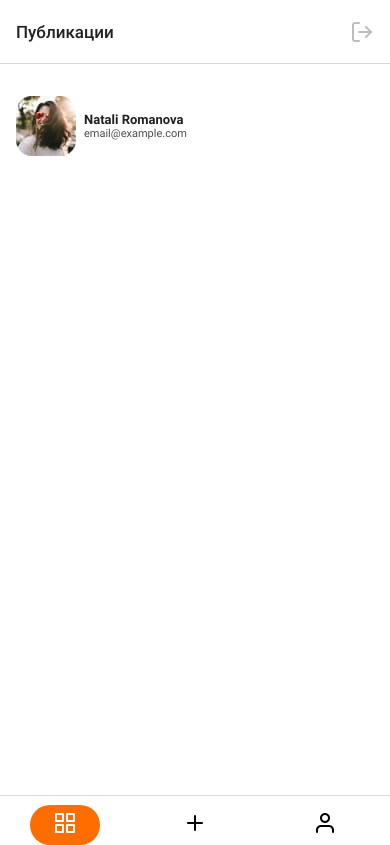
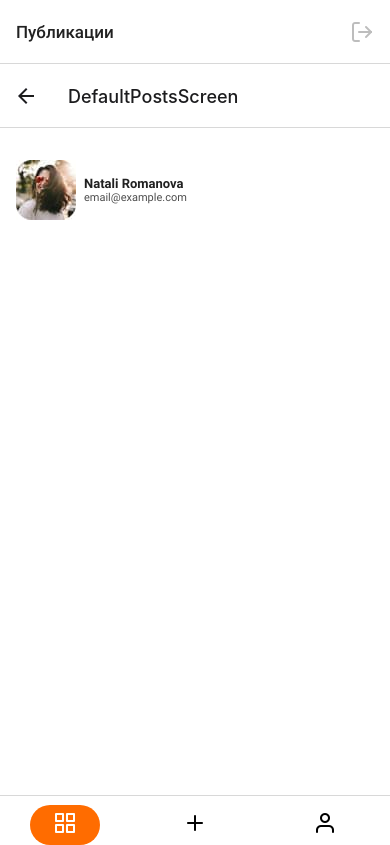
Before and after one commit to MaltsevaYulia/react-native-app, a React Native app in the folder AwesomeProject/: screen /Home in a window 390 px wide. Built offline with nearby package versions, Linux system fonts and the light colour scheme.

Commit message:
add nested Screens

```diff
--- a/AwesomeProject/package.json
+++ b/AwesomeProject/package.json
@@ -18,7 +18,9 @@
     "react": "18.2.0",
     "react-native": "0.71.8",
     "react-native-gesture-handler": "~2.9.0",
-    "expo-media-library": "~15.2.3"
+    "expo-media-library": "~15.2.3",
+    "expo-location": "~15.1.1",
+    "react-native-maps": "1.3.2"
   },
   "devDependencies": {
     "@babel/core": "^7.20.0"
--- a/AwesomeProject/src/Screens/CreatePostsScreen.jsx
+++ b/AwesomeProject/src/Screens/CreatePostsScreen.jsx
@@ -6,24 +6,39 @@ import {
   TouchableWithoutFeedback,
   Keyboard,
   StyleSheet,
+  Image,
 } from "react-native";
 
-import { AntDesign, Feather, MaterialIcons } from "@expo/vector-icons";
+import { Feather, MaterialIcons } from "@expo/vector-icons";
 import { TextInput } from "react-native-gesture-handler";
 import { Camera } from "expo-camera";
 import * as MediaLibrary from "expo-media-library";
+import * as Location from "expo-location";
 import { useEffect, useState } from "react";
 
-export const CreatePostsScreen = () => {
+export const CreatePostsScreen = ({ navigation }) => {
   const [hasPermission, setHasPermission] = useState(null);
   const [type, setType] = useState(Camera.Constants.Type.back);
   const [cameraRef, setCameraRef] = useState(null);
+  const [photo, setPhoto] = useState("");
+  const [name, setName] = useState("");
+  const [region, setRegion] = useState("");
+  const [location, setLocation] = useState(null);
+  const [errorMsg, setErrorMsg] = useState(null);
 
   useEffect(() => {
     (async () => {
       const { status } = await Camera.requestCameraPermissionsAsync();
       await MediaLibrary.requestPermissionsAsync();
       setHasPermission(status === "granted");
+    })();
+    (async () => {
+      let { status } = await Location.requestForegroundPermissionsAsync();
+      console.log("🚀 ~ status:", status)
+      if (status !== "granted") {
+        setErrorMsg("Permission to access location was denied");
+        return;
+      }
     })();
   }, []);
 
@@ -34,25 +49,39 @@ export const CreatePostsScreen = () => {
     return <Text>No access to camera</Text>;
   }
 
-  const takePhoto =async () => {
+  const takePhoto = async () => {
     if (cameraRef) {
       const { uri } = await cameraRef.takePictureAsync();
-      await MediaLibrary.createAssetAsync(uri)
+      await MediaLibrary.createAssetAsync(uri);
+      setPhoto(uri);
+      let location = await Location.getCurrentPositionAsync({});
+      const coords = {
+        latitude: location.coords.latitude,
+        longitude: location.coords.longitude,
+      };
+      setLocation(coords);
     }
-  }
+  };
+
+  const publish = () => {
+    navigation.navigate("DefaultPostsScreen", {
+      photo,
+      name,
+      region,
+      location,
+    });
+    setName("");
+    setRegion("");
+    setPhoto("");
+  };
 
   return (
     <TouchableWithoutFeedback onPress={Keyboard.dismiss}>
       <View style={styles.container}>
-        {/* <View style={styles.header}>
-          <Text style={styles.title}>Создать публикацию</Text>
-          <View style={styles.iconContainer}>
-            <Feather name="arrow-left" size={24} color="#BDBDBD" />
-          </View>
-        </View> */}
         <View style={styles.main}>
           {/* <View style={styles.photo}> */}
           <Camera style={styles.photo} type={type} ref={setCameraRef}>
+            {photo && <Image source={{ uri: photo }} style={styles.picture} />}
             <TouchableOpacity style={styles.round} onPress={takePhoto}>
               <MaterialIcons
                 style={styles.camera}
@@ -69,6 +98,7 @@ export const CreatePostsScreen = () => {
               style={styles.nameInpt}
               placeholder="Название..."
               placeholderTextColor="#BDBDBD"
+              onChangeText={(text) => setName(text)}
             />
             <View style={styles.location}>
               <Feather name="map-pin" size={24} color="#BDBDBD" />
@@ -76,10 +106,11 @@ export const CreatePostsScreen = () => {
                 style={styles.locText}
                 placeholder="Местность..."
                 placeholderTextColor="#BDBDBD"
+                onChangeText={(text) => setRegion(text)}
               />
             </View>
           </View>
-          <TouchableOpacity style={styles.pablishBtn}>
+          <TouchableOpacity style={styles.pablishBtn} onPress={publish}>
             <Text style={styles.btnTitle}>Опубликовать</Text>
           </TouchableOpacity>
         </View>
@@ -97,26 +128,6 @@ const styles = StyleSheet.create({
   container: {
     flex: 1,
   },
-  // header: {
-  //   flex: 0.1,
-  //   backgroundColor: "#fff",
-  //   flexDirection: "row",
-  //   alignItems: "center",
-  //   justifyContent: "center",
-  //   borderBottomWidth: 1,
-  //   borderBottomColor: "#E8E8E8",
-  // },
-  // title: {
-  //   fontFamily: "Roboto-Medium",
-  //   fontSize: 17,
-  //   fontWeight: 500,
-  //   lineHeight: 22,
-  //   color: "#212121",
-  // },
-  // iconContainer: {
-  //   position: "absolute",
-  //   left: 16,
-  // },
   main: {
     flex: 1,
     backgroundColor: "#fff",
@@ -134,7 +145,9 @@ const styles = StyleSheet.create({
     alignItems: "center",
     marginBottom: 8,
   },
+  picture: { width: "100%", height: "100%" },
   round: {
+    position: "absolute",
     alignItems: "center",
     justifyContent: "center",
     backgroundColor: "#FFFFFF",
--- a/AwesomeProject/src/Screens/PostsScreen.jsx
+++ b/AwesomeProject/src/Screens/PostsScreen.jsx
@@ -1,109 +1,152 @@
-import { View, Text, TouchableOpacity, Image } from 'react-native';
-import { AntDesign, Feather } from '@expo/vector-icons';
-import { StyleSheet } from 'react-native';
+import {
+  View,
+  Text,
+  TouchableOpacity,
+  Image,
+  FlatList,
+  SafeAreaView,
+} from "react-native";
+import { AntDesign, Feather } from "@expo/vector-icons";
+import { StyleSheet } from "react-native";
+import { useEffect, useState } from "react";
+import { createStackNavigator } from "@react-navigation/stack";
+import { DefaultPostsScreen } from "./nestedScreens/DefaultPostsScreen";
+import CommentsScreen from "./nestedScreens/CommentsScreen";
+import MapScreen from "./nestedScreens/MapScreen";
 
+const NestedScreens=createStackNavigator()
 
-export const PostsScreen = () => {
+export const PostsScreen = ({ route, navigation }) => {
   return (
-    <View style={styles.container}>
-      {/* <View style={styles.header}>
-        <Text style={styles.title}>Публикации</Text>
-        <View style={styles.iconContainer}>
-          <Feather name="log-out" size={24} color="#BDBDBD" />
-        </View>
-      </View> */}
-      <View style={styles.main}>
-        <View style={styles.userWrapp}>
-          <Image source={require('../assets/images/user.jpg')} />
-          <View style={styles.userInfo}>
-            <Text style={styles.userName}>Natali Romanova</Text>
-            <Text style={styles.userEmail}>email@example.com</Text>
-          </View>
-        </View>
-      </View>
-      {/* <View style={styles.footer}>
-        <Feather name="grid" size={24} color="rgba(33, 33, 33, 0.8)" />
-        <TouchableOpacity style={styles.btn}>
-          <AntDesign name="plus" size={24} color="#FFFFFF" />
-        </TouchableOpacity>
-        <Feather name="user" size={24} color="rgba(33, 33, 33, 0.8)" />
-      </View> */}
-    </View>
+    <NestedScreens.Navigator>
+      <NestedScreens.Screen
+        name="DefaultPostsScreen"
+        component={DefaultPostsScreen}
+      />
+      <NestedScreens.Screen name="CommentsScreen" component={CommentsScreen} />
+      <NestedScreens.Screen name="MapScreen" component={MapScreen}/>
+    </NestedScreens.Navigator>
   );
+  // const [posts, setPosts] = useState([]);
+  // console.log("🚀 ~ PostsScreen ~ posts:", posts);
+  // console.log("route.params", route.params);
+
+  // useEffect(() => {
+  //   if (route.params) {
+  //     setPosts((prev) => [...prev, route.params]);
+  //   }
+  // }, [route.params]);
+
+  // return (
+  //   <View style={styles.container}>
+  //     {/* <View style={styles.header}>
+  //       <Text style={styles.title}>Публикации</Text>
+  //       <View style={styles.iconContainer}>
+  //         <Feather name="log-out" size={24} color="#BDBDBD" />
+  //       </View>
+  //     </View> */}
+  //     <View style={styles.main}>
+  //       <View style={styles.userWrapp}>
+  //         <Image source={require("../assets/images/user.jpg")} />
+  //         <View style={styles.userInfo}>
+  //           <Text style={styles.userName}>Natali Romanova</Text>
+  //           <Text style={styles.userEmail}>email@example.com</Text>
+  //         </View>
+  //       </View>
+  //       <SafeAreaView></SafeAreaView>
+  //       <FlatList
+  //         data={posts}
+  //         keyExtractor={(item, indx) => indx.toString()}
+  //         renderItem={(item) => (
+  //           <View>
+  //             <View style={styles.postContainer}>
+  //               <Image source={{ uri: item.photo }} style={styles.picture} />
+  //             </View>
+  //             <Text style={styles.postName}>{item.name}</Text>
+  //             <TouchableOpacity onPress={navigation.navigate("CommentsScreen")}>
+  //               <Feather name="message-circle" size={24} color="#BDBDBD" />
+  //             </TouchableOpacity>
+  //             <View>
+  //               <Feather name="map-pin" size={24} color="#BDBDBD" />
+  //               <Text style={styles.location}>{item.location}</Text>
+  //             </View>
+  //           </View>
+  //         )}
+  //       />
+  //     </View>
+  //   </View>
+  // );
 };
 
 const styles = StyleSheet.create({
   container: {
     flex: 1,
   },
-  // header: {
-  //   // height: 44,
-  //   flex: 0.1,
-  //   backgroundColor: '#fff',
-  //   flexDirection: 'row',
-  //   alignItems: 'center',
-  //   justifyContent: 'center',
-  //   // gap: 31,
-  //   borderBottomWidth: 1,
-  //   borderBottomColor: '#E8E8E8',
-  //   // paddingBottom: 10,
-  // },
-  // title: {
-  //   fontFamily: 'Roboto-Medium',
-  //   fontSize: 17,
-  //   fontWeight: 500,
-  //   lineHeight: 22,
-  //   color: '#212121',
-  // },
-  // iconContainer: {
-  //   position: 'absolute',
-  //   right: 16,
-  // },
   main: {
     flex: 1,
-    backgroundColor: '#fff',
+    backgroundColor: "#fff",
     paddingTop: 32,
     paddingHorizontal: 16,
   },
   userWrapp: {
-    flexDirection: 'row',
+    flexDirection: "row",
     gap: 8,
   },
   userInfo: {
     // alignItems: 'center',
-    justifyContent: 'center',
+    justifyContent: "center",
   },
   userName: {
-    fontFamily: 'Roboto-Bold',
+    fontFamily: "Roboto-Bold",
     fontWeight: 700,
     fontSize: 13,
     lineHeight: 15,
-    color: '#212121',
+    color: "#212121",
   },
   userEmail: {
-    fontFamily: 'Roboto-Regular',
+    fontFamily: "Roboto-Regular",
     fontWeight: 400,
     fontSize: 11,
     lineHeight: 13,
-    color: 'rgba(33, 33, 33, 0.8)',
+    color: "rgba(33, 33, 33, 0.8)",
   },
-  // footer: {
-  //   // height: 83,
-  //   flex: 0.1,
-  //   backgroundColor: '#fff',
-  //   flexDirection: 'row',
-  //   alignItems: 'center',
-  //   justifyContent: 'center',
-  //   gap: 31,
-  //   borderTopWidth: 1,
-  //   borderTopColor: '#E8E8E8',
-  // },
+  postContainer: {
+    // backgroundColor: "#F6F6F6",
+    // width: 343,
+    height: 240,
+    borderWidth: 1,
+    borderColor: "#E8E8E8",
+    borderRadius: 8,
+    // justifyContent: "center",
+    // alignItems: "center",
+    marginBottom: 8,
+  },
+  picture: {
+    width: "100%",
+    height: "100%",
+    overflow: "visible",
+  },
+  postName: {
+    fontFamily: "Roboto-Medium",
+    fontWeight: 500,
+    fontSize: 16,
+    lineHeight: 19,
+    color: "#212121",
+  },
+  location: {
+    fontFamily: "Roboto-Regular",
+    fontWeight: 400,
+    fontSize: 16,
+    lineHeight: 19,
+    textDecorationLine: "underline",
+    color: "#212121",
+  },
   btn: {
     width: 70,
     height: 40,
     borderRadius: 20,
-    backgroundColor: '#FF6C00',
-    alignItems: 'center',
-    justifyContent: 'center',
+    backgroundColor: "#FF6C00",
+    alignItems: "center",
+    justifyContent: "center",
   },
 });
--- /dev/null
+++ b/AwesomeProject/src/Screens/nestedScreens/CommentsScreen.jsx
@@ -0,0 +1,39 @@
+import React from "react";
+import { View, Text, Image, StyleSheet } from "react-native";
+
+const CommentsScreen = ({ route }) => {
+  const { photo } = route.params;
+  console.log("🚀 ~ CommentsScreen ~ route.params:", route.params);
+
+  return (
+    <View style={styles.container}>
+
+      <View style={styles.postContainer}>
+              <Image source={{ uri: photo }} style={ styles.photo} />
+      </View>
+    </View>
+  );
+};
+export default CommentsScreen;
+
+const styles = StyleSheet.create({
+  container: { paddingHorizontal: 16 },
+  postContainer: {
+    // backgroundColor: "#F6F6F6",
+    // width: 343,
+    height: 240,
+    borderWidth: 1,
+    borderColor: "#E8E8E8",
+    borderRadius: 8,
+    // justifyContent: "center",
+    // alignItems: "center",
+    marginBottom: 8,
+  },
+  photo: {
+    width: "100%",
+    height: "100%",
+    borderWidth: 1,
+    borderColor: "#E8E8E8",
+    borderRadius: 8,
+  },
+});
--- /dev/null
+++ b/AwesomeProject/src/Screens/nestedScreens/DefaultPostsScreen.jsx
@@ -0,0 +1,147 @@
+import {
+  View,
+  Text,
+  TouchableOpacity,
+  Image,
+  FlatList,
+  SafeAreaView,
+} from "react-native";
+import { Feather } from "@expo/vector-icons";
+import { StyleSheet } from "react-native";
+import { useEffect, useState } from "react";
+
+export const DefaultPostsScreen = ({ route, navigation }) => {
+  const [posts, setPosts] = useState([]);
+  console.log("🚀 ~ PostsScreen ~ posts:", posts);
+  console.log("route.params", route.params);
+
+  useEffect(() => {
+    if (route.params) {
+      setPosts((prev) => [...prev, route.params]);
+    }
+  }, [route.params]);
+
+  return (
+    <View style={styles.container}>
+      <View style={styles.main}>
+        <View style={styles.userWrapp}>
+          <Image source={require("../../assets/images/user.jpg")} />
+          <View style={styles.userInfo}>
+            <Text style={styles.userName}>Natali Romanova</Text>
+            <Text style={styles.userEmail}>email@example.com</Text>
+          </View>
+        </View>
+        <SafeAreaView></SafeAreaView>
+        <FlatList
+          data={posts}
+          keyExtractor={(item, indx) => indx.toString()}
+          renderItem={(item) => (
+            <View>
+              <View style={styles.postContainer}>
+                <Image
+                  source={{ uri: item.item.photo }}
+                  style={styles.picture}
+                />
+              </View>
+              <Text style={styles.postName}>{item.item.name}</Text>
+              <TouchableOpacity
+                onPress={() =>
+                  navigation.navigate("CommentsScreen", {
+                    photo: item.item.photo,
+                  })
+                }
+              >
+                <Feather name="message-circle" size={24} color="#BDBDBD" />
+              </TouchableOpacity>
+              <View>
+                <TouchableOpacity
+                  onPress={() =>
+                    navigation.navigate("MapScreen", {
+                      location: item.item.location,
+                    })
+                  }
+                >
+                  <Feather name="map-pin" size={24} color="#BDBDBD" />
+                </TouchableOpacity>
+                <Text style={styles.region}>{item.item.region}</Text>
+              </View>
+            </View>
+          )}
+        />
+      </View>
+    </View>
+  );
+};
+
+const styles = StyleSheet.create({
+  container: {
+    flex: 1,
+  },
+  main: {
+    flex: 1,
+    backgroundColor: "#fff",
+    paddingTop: 32,
+    paddingHorizontal: 16,
+  },
+  userWrapp: {
+    flexDirection: "row",
+    gap: 8,
+  },
+  userInfo: {
+    // alignItems: 'center',
+    justifyContent: "center",
+  },
+  userName: {
+    fontFamily: "Roboto-Bold",
+    fontWeight: 700,
+    fontSize: 13,
+    lineHeight: 15,
+    color: "#212121",
+  },
+  userEmail: {
+    fontFamily: "Roboto-Regular",
+    fontWeight: 400,
+    fontSize: 11,
+    lineHeight: 13,
+    color: "rgba(33, 33, 33, 0.8)",
+  },
+  postContainer: {
+    // backgroundColor: "#F6F6F6",
+    // width: 343,
+    height: 240,
+    borderWidth: 1,
+    borderColor: "#E8E8E8",
+    borderRadius: 8,
+    // justifyContent: "center",
+    // alignItems: "center",
+    marginBottom: 8,
+  },
+  picture: {
+    width: "100%",
+    height: "100%",
+    overflow: "visible",
+  },
+  postName: {
+    fontFamily: "Roboto-Medium",
+    fontWeight: 500,
+    fontSize: 16,
+    lineHeight: 19,
+    color: "#212121",
+  },
+  region: {
+    fontFamily: "Roboto-Regular",
+    fontWeight: 400,
+    fontSize: 16,
+    lineHeight: 19,
+    textDecorationLine: "underline",
+    color: "#212121",
+  },
+  btn: {
+    width: 70,
+    height: 40,
+    borderRadius: 20,
+    backgroundColor: "#FF6C00",
+    alignItems: "center",
+    justifyContent: "center",
+  },
+});
--- /dev/null
+++ b/AwesomeProject/src/Screens/nestedScreens/MapScreen.jsx
@@ -0,0 +1,20 @@
+import React from "react";
+import { View, Text, StyleSheet } from "react-native";
+import MapView, { Marker } from "react-native-maps";
+
+const MapScreen = ({ route }) => {
+  const { location } = route.params;
+  console.log("🚀 ~ MapScreen ~ route.params:", route.params);
+  return (
+    <MapView style={styles.mapView}>
+      <Marker />
+    </MapView>
+  );
+};
+export default MapScreen;
+
+const styles = StyleSheet.create({
+  mapView: {
+    flex: 1,
+  },
+});
```
Also changed, not shown: 1 other file (tests, documents, lock files or other folders).
